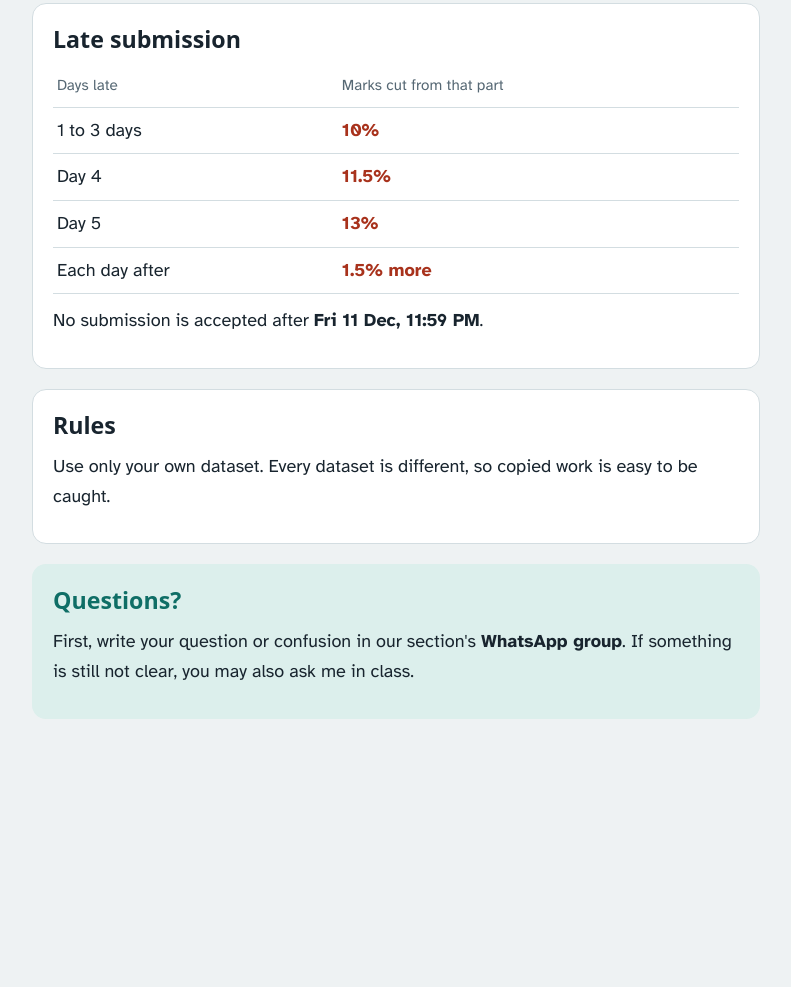
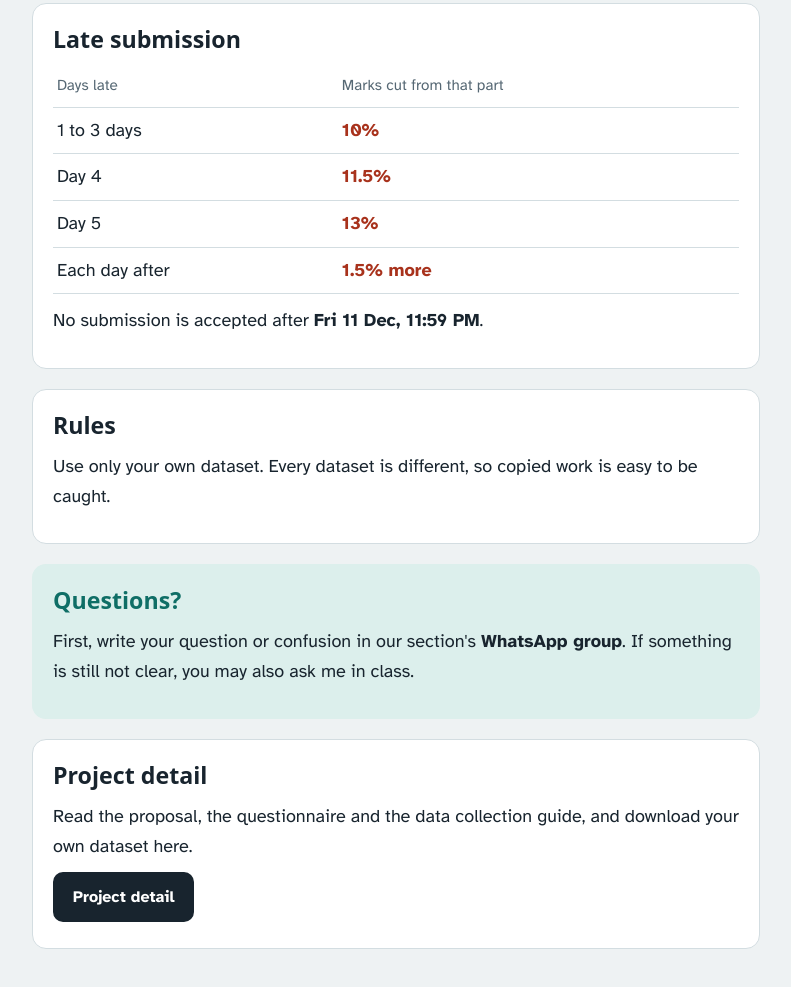
Before and after one commit to farukhrana14/research-toolkit, a plain HTML site: page misc/research-project-announcement.html in a window 1280 px wide. Shown: the part 4469-5456 px from the top of the page, without its empty margins (244-1035 px from the left). Before the commit the page ends 5272 px from the top, so only its background shows below. Drawn offline with Linux system fonts and the light colour scheme; a web font is replaced by a local one.

Commit message:
Announcement: add Project detail link at the bottom

```diff
--- a/misc/research-project-announcement.html
+++ b/misc/research-project-announcement.html
@@ -351,6 +351,12 @@
     <p>First, write your question or confusion in our section's <b>WhatsApp group</b>. If something is still not clear, you may also ask me in class.</p>
   </section>
 
+  <section class="block" aria-labelledby="detail">
+    <h2 id="detail">Project detail</h2>
+    <p>Read the proposal, the questionnaire and the data collection guide, and download your own dataset here.</p>
+    <div class="btns"><a class="btn ios" href="projectBus3201/index.html">Project detail</a></div>
+  </section>
+
 </main>
 </body>
 </html>
```
